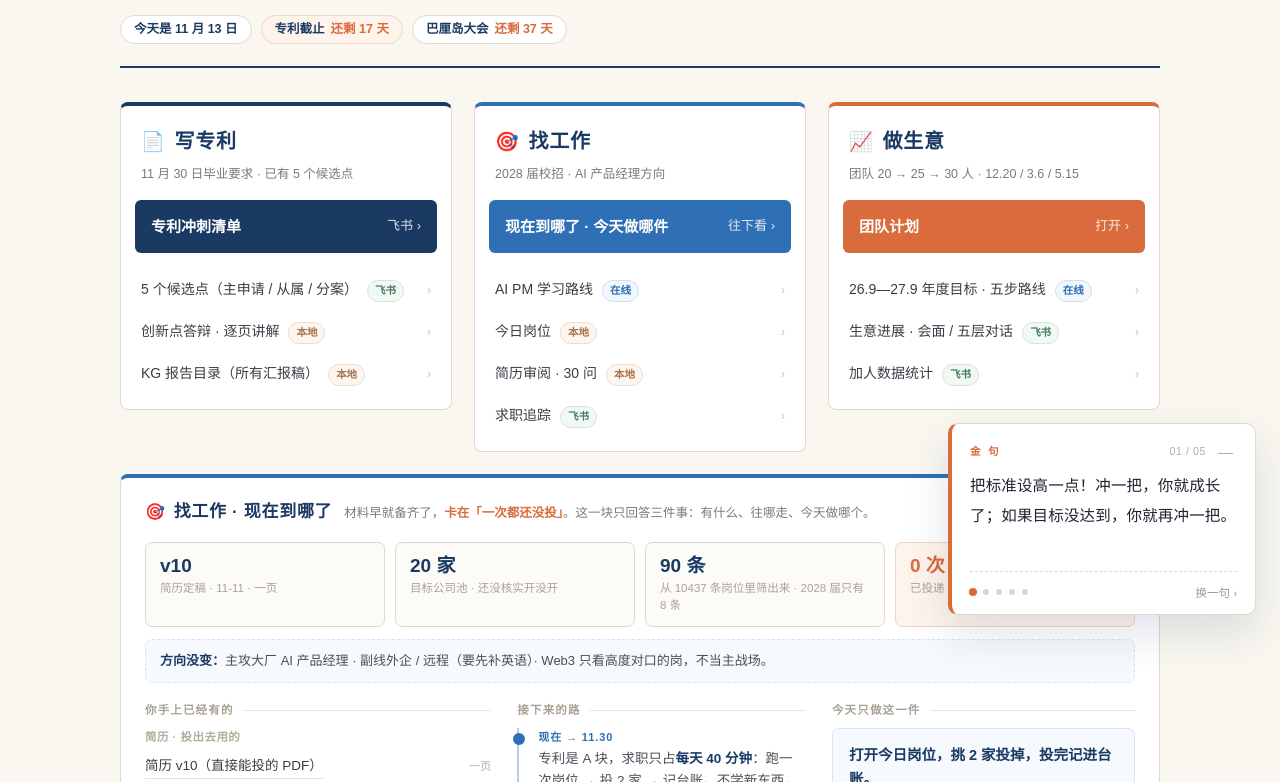
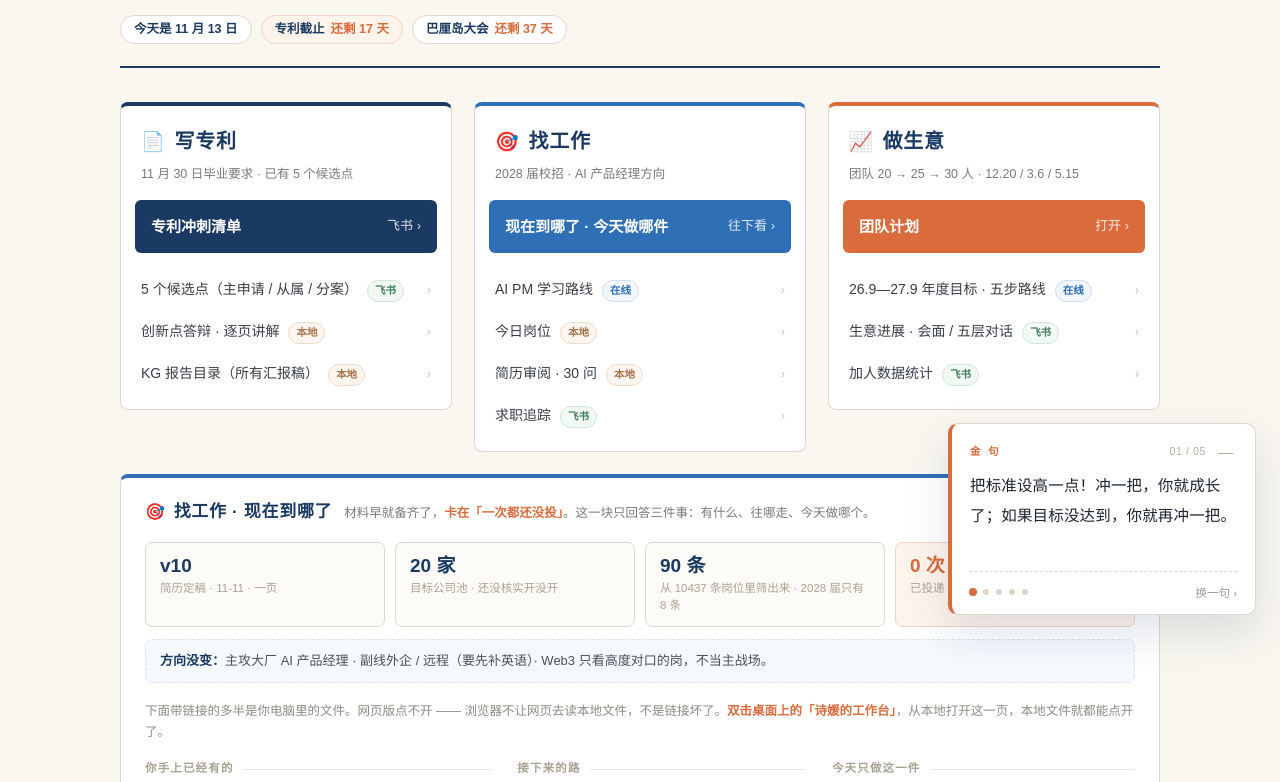
Before and after one commit to Mingyu92/team-plan, a plain HTML site: page home.html in a window 1280 px wide. Shown: the part 161-943 px from the top of the page. Drawn offline with Linux system fonts and the light colour scheme.

Commit message:
工作台：说明本地文件为什么点不开，并指向桌面的「诗媛的工作台」快捷入口

```diff
--- a/home.html
+++ b/home.html
@@ -120,6 +120,8 @@
   .jn-aim{margin:0 0 18px;padding:10px 14px;border-radius:7px;background:#f6f9fd;
           border:1px dashed #d9e4f2;font-size:13px;color:#4a5058;}
   .jn-aim b{color:var(--navy);font-weight:600;}
+  .jn-note{margin:0 0 16px;font-size:12.5px;color:#8d8a83;line-height:1.7;}
+  .jn-note b{color:var(--orange);font-weight:700;}
 
   .jn-cols{display:grid;grid-template-columns:1.2fr 1fr 1.05fr;gap:26px;}
   .jn-col h3{margin:0 0 8px;font-size:11.5px;font-weight:600;letter-spacing:.1em;color:#a9a294;
@@ -458,6 +460,8 @@
     </div>
 
     <p class="jn-aim"><b>方向没变：</b>主攻大厂 AI 产品经理 · 副线外企 / 远程（要先补英语）· Web3 只看高度对口的岗，不当主战场。</p>
+
+    <p class="jn-note">下面带链接的多半是你电脑里的文件。网页版点不开 —— 浏览器不让网页去读本地文件，不是链接坏了。<b>双击桌面上的「诗媛的工作台」</b>，从本地打开这一页，本地文件就都能点开了。</p>
 
     <div class="jn-cols">
       <div class="jn-col">
@@ -940,7 +944,7 @@
     a.addEventListener('click', function(e){
       if(isLocal) return;
       e.preventDefault();
-      showTip('这个页面是电脑上的本地文件，从本机的 index.html 打开才跳得过去。');
+      showTip('这些是你电脑里的文件，网页版打不开。双击桌面「诗媛的工作台」，从本地打开这页就都能点。');
     });
   });
 })();
```
